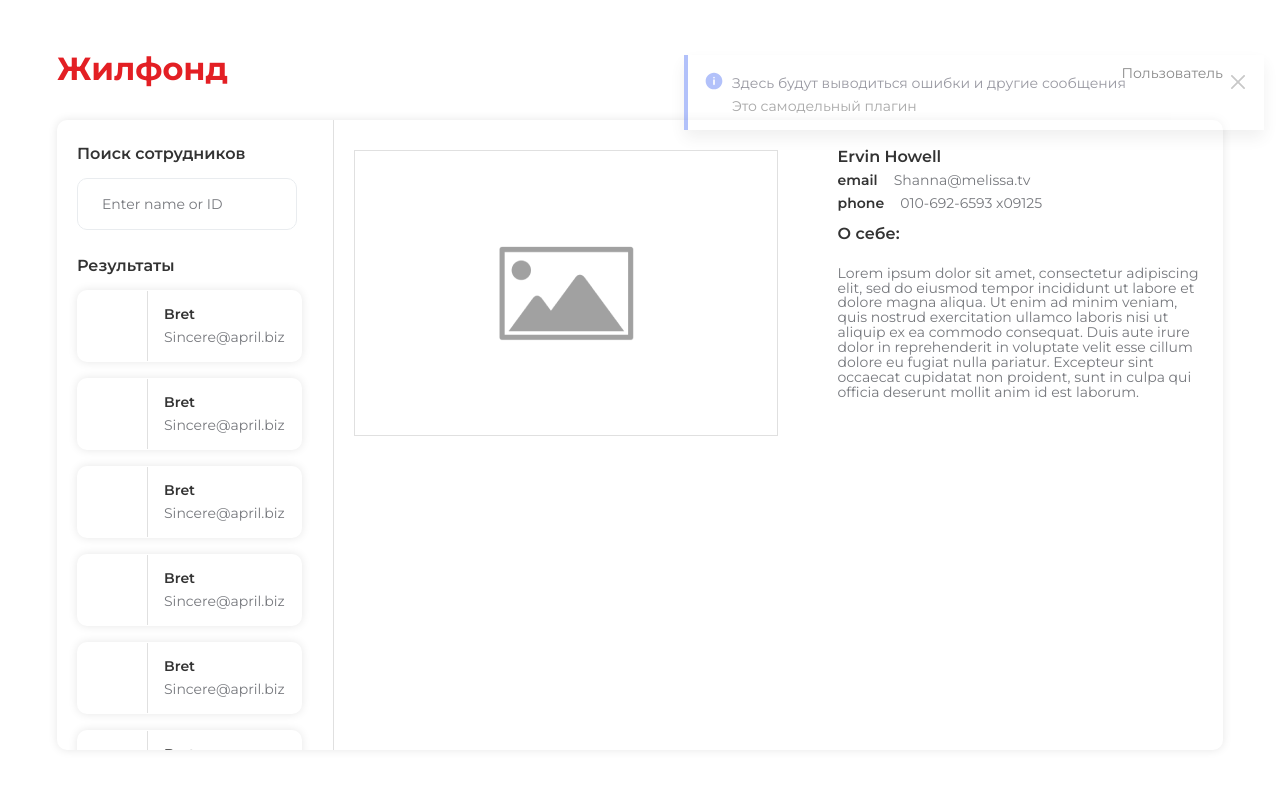
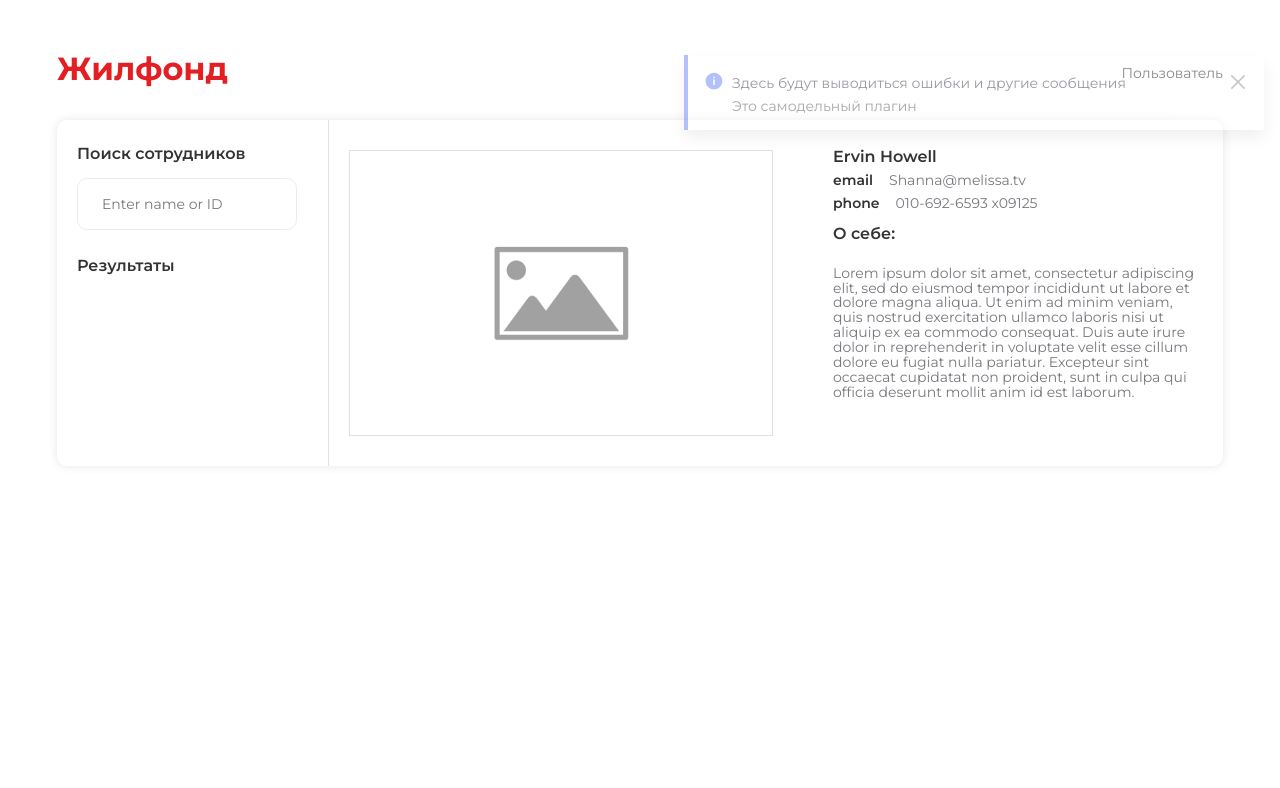
Before and after one commit to paks176/vue_user_search, a Vue app: page / in a window 1280 px wide. Shown: the top 788 px of the page. Built offline with nearby package versions, Linux system fonts and the light colour scheme.

Commit message:
search result output draft

```diff
--- a/src/components/SideBar.vue
+++ b/src/components/SideBar.vue
@@ -16,129 +16,26 @@
         <p class="mb-3 font-bigger fw-medium">
           Результаты
         </p>
-        <div class="results__list">
+        <div class="results__list position-relative">
 
+          <div v-if="loading" class="d-flex align-items-center justify-content-center">
+            <img src="@/assets/images/loader.gif" width="179" height="89" alt="Loading...">
+          </div>
+
+          <div v-else>
+            <div v-for="item in getAllResults" :key="item.id">
               <div class="results__list--item">
-            <input type="radio" name="currentSelect" id="thisItem1" class="d-none">
-            <label for="thisItem1" class="results__list--item--body d-flex rounded-10 cursor-pointer mb-3 ease-animation">
+                <input type="radio" name="currentSelect" :id="item.id" class="d-none">
+                <label :for="item.id" class="results__list--item--body d-flex rounded-10 cursor-pointer mb-3 ease-animation">
                   <div class="results__list--image flex-shrink-0"></div>
                   <div class="results__list--text ease-animation p-3 w-100">
-                <p class="mb-2 fw-medium">Bret</p>
-                <p>Sincere@april.biz</p>
+                    <p class="mb-2 fw-medium">{{item.name}}</p>
+                    <p>{{item.email}}</p>
                   </div>
                 </label>
               </div>
-
-          <div class="results__list--item">
-            <input type="radio" name="currentSelect" id="thisItem2" class="d-none">
-            <label for="thisItem2" class="results__list--item--body d-flex rounded-10 cursor-pointer mb-3 ease-animation">
-              <div class="results__list--image flex-shrink-0"></div>
-              <div class="results__list--text ease-animation p-3 w-100">
-                <p class="mb-2 fw-medium">Bret</p>
-                <p>Sincere@april.biz</p>
             </div>
-            </label>
           </div>
-
-          <div class="results__list--item">
-            <input type="radio" name="currentSelect" id="thisItem1" class="d-none">
-            <label for="thisItem1" class="results__list--item--body d-flex rounded-10 cursor-pointer mb-3 ease-animation">
-              <div class="results__list--image flex-shrink-0"></div>
-              <div class="results__list--text ease-animation p-3 w-100">
-                <p class="mb-2 fw-medium">Bret</p>
-                <p>Sincere@april.biz</p>
-              </div>
-            </label>
-          </div>
-
-          <div class="results__list--item">
-            <input type="radio" name="currentSelect" id="thisItem2" class="d-none">
-            <label for="thisItem2" class="results__list--item--body d-flex rounded-10 cursor-pointer mb-3 ease-animation">
-              <div class="results__list--image flex-shrink-0"></div>
-              <div class="results__list--text ease-animation p-3 w-100">
-                <p class="mb-2 fw-medium">Bret</p>
-                <p>Sincere@april.biz</p>
-              </div>
-            </label>
-          </div>
-
-          <div class="results__list--item">
-            <input type="radio" name="currentSelect" id="thisItem1" class="d-none">
-            <label for="thisItem1" class="results__list--item--body d-flex rounded-10 cursor-pointer mb-3 ease-animation">
-              <div class="results__list--image flex-shrink-0"></div>
-              <div class="results__list--text ease-animation p-3 w-100">
-                <p class="mb-2 fw-medium">Bret</p>
-                <p>Sincere@april.biz</p>
-              </div>
-            </label>
-          </div>
-
-          <div class="results__list--item">
-            <input type="radio" name="currentSelect" id="thisItem2" class="d-none">
-            <label for="thisItem2" class="results__list--item--body d-flex rounded-10 cursor-pointer mb-3 ease-animation">
-              <div class="results__list--image flex-shrink-0"></div>
-              <div class="results__list--text ease-animation p-3 w-100">
-                <p class="mb-2 fw-medium">Bret</p>
-                <p>Sincere@april.biz</p>
-              </div>
-            </label>
-          </div>
-
-          <div class="results__list--item">
-            <input type="radio" name="currentSelect" id="thisItem1" class="d-none">
-            <label for="thisItem1" class="results__list--item--body d-flex rounded-10 cursor-pointer mb-3 ease-animation">
-              <div class="results__list--image flex-shrink-0"></div>
-              <div class="results__list--text ease-animation p-3 w-100">
-                <p class="mb-2 fw-medium">Bret</p>
-                <p>Sincere@april.biz</p>
-              </div>
-            </label>
-          </div>
-
-          <div class="results__list--item">
-            <input type="radio" name="currentSelect" id="thisItem2" class="d-none">
-            <label for="thisItem2" class="results__list--item--body d-flex rounded-10 cursor-pointer mb-3 ease-animation">
-              <div class="results__list--image flex-shrink-0"></div>
-              <div class="results__list--text ease-animation p-3 w-100">
-                <p class="mb-2 fw-medium">Bret</p>
-                <p>Sincere@april.biz</p>
-              </div>
-            </label>
-          </div>
-
-          <div class="results__list--item">
-            <input type="radio" name="currentSelect" id="thisItem2" class="d-none">
-            <label for="thisItem2" class="results__list--item--body d-flex rounded-10 cursor-pointer mb-3 ease-animation">
-              <div class="results__list--image flex-shrink-0"></div>
-              <div class="results__list--text ease-animation p-3 w-100">
-                <p class="mb-2 fw-medium">Bret</p>
-                <p>Sincere@april.biz</p>
-              </div>
-            </label>
-          </div>
-
-          <div class="results__list--item">
-            <input type="radio" name="currentSelect" id="thisItem1" class="d-none">
-            <label for="thisItem1" class="results__list--item--body d-flex rounded-10 cursor-pointer mb-3 ease-animation">
-              <div class="results__list--image flex-shrink-0"></div>
-              <div class="results__list--text ease-animation p-3 w-100">
-                <p class="mb-2 fw-medium">Bret</p>
-                <p>Sincere@april.biz</p>
-              </div>
-            </label>
-          </div>
-
-          <div class="results__list--item">
-            <input type="radio" name="currentSelect" id="thisItem2" class="d-none">
-            <label for="thisItem2" class="results__list--item--body d-flex rounded-10 cursor-pointer mb-3 ease-animation">
-              <div class="results__list--image flex-shrink-0"></div>
-              <div class="results__list--text ease-animation p-3 w-100">
-                <p class="mb-2 fw-medium">Bret</p>
-                <p>Sincere@april.biz</p>
-              </div>
-            </label>
-          </div>
-
         </div>
       </div>
     </div>
@@ -146,6 +43,9 @@
 </template>
 
 <script>
+import { mapActions } from "vuex";
+import { mapGetters } from "vuex";
+
 export default {
   name: 'SideBar',
   data() {
@@ -153,13 +53,18 @@ export default {
       loading: false,
     }
   },
+  computed: {
+    ...mapGetters(['getAllResults']),
+  },
   methods: {
+    ...mapActions(['startSearch']),
     transformForRequest(value) {
+      setTimeout(() => {
         if (value.length) {
           let result = [];
           const resultComma = value.split(/\s*(?:,|$)\s*/);
           if (resultComma.length === 1) {
-          result.push(resultComma.split(' '));
+            result.push(resultComma[0].split(' '));
           } else {
             resultComma.forEach(el => {
               let splitted = el.split(' ');
@@ -168,15 +73,17 @@ export default {
               }
             })
           }
-        result = result.flat(Infinity)
-        console.log(result)
+          this.startSearch(result.flat(Infinity)).then(() => console.log(this.getAllResults));
+        }
+      }, 1500)
+
+    }
+  },
+  mounted() {
   }
 }
-  },
-}
-
-// один два три четыре,
-
+// bret
+// 1, 2 ,3
 </script>
 
 <style scoped lang="scss">
--- a/src/main.js
+++ b/src/main.js
@@ -9,8 +9,10 @@ import store from '@/store';
 
 // plugins
 import Toast from '@/plugins/toasts';
+import Serialize from '@/plugins/serialize';
 
 Vue.use(Toast);
+Vue.use(Serialize);
 
 Vue.config.productionTip = false
 
--- /dev/null
+++ b/src/plugins/serialize.js
@@ -0,0 +1,19 @@
+export default {
+    install(Vue) {
+        function capitalize(s)
+        {
+            return s[0].toUpperCase() + s.slice(1);
+        }
+
+        Vue.prototype.$serializeArrayToQuery = function(params, type) {
+            let query = params.map(function(el) {
+                if (type === 'username') {
+                    return type + '=' + capitalize(el);
+                } else {
+                    return type + '=' + el;
+                }
+            }).join('&');
+            return '?' + query;
+        }
+    }
+}
```
Also changed, not shown: src/store/index.js (+98 -7 lines). Lines whose indentation alone changed are shown as unchanged.
